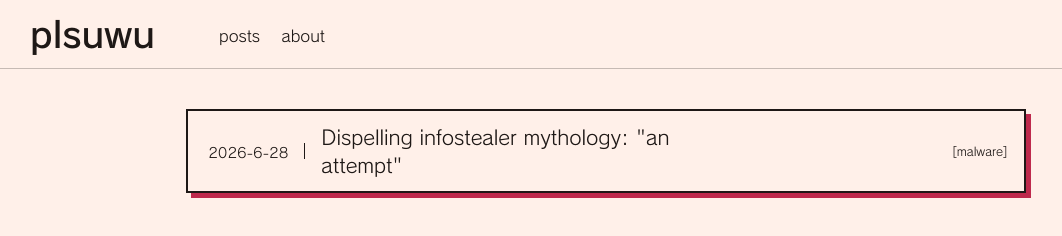
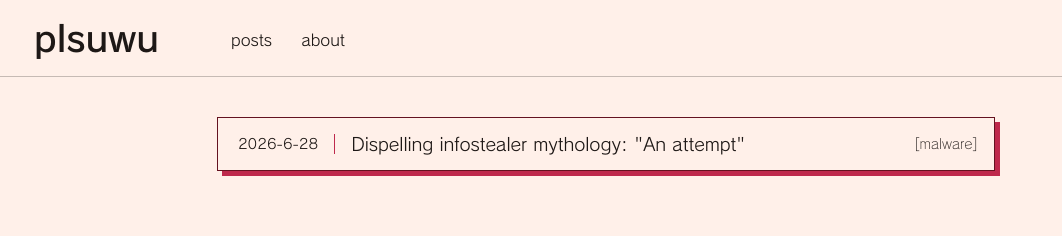
Before and after one commit to plsuwu/plsuwu, an Astro site: page / in a window 1280 px wide. Shown: the whole page, without its empty margins (34-1096 px from the left). Built offline with nearby package versions, Linux system fonts and the light colour scheme; Astro itself is replaced by a stand-in of ours.

Commit message:
chore: some random fixes

```diff
--- a/src/components/Nav.astro
+++ b/src/components/Nav.astro
@@ -10,11 +10,11 @@ const pathname = Astro.url.href;
 >
 	<a
 		href="/"
-		class="text-foreground flex flex-row items-center transition-opacity duration-150 ease-out"
+		class="text-foreground flex flex-row items-center transition-colors duration-150 ease-out"
 	>
 		<span
-			class="font-semibold text-2xl md:text-4xl hover:bg-background-secondary
-            text-foreground transition-all duration-200 ease-out"
+			class="font-semibold text-2xl md:text-4xl hover:bg-foreground-accent
+            text-foreground transition-colors duration-200 ease-out p-1 hover:text-background-secondary"
 			>plsuwu</span
 		>
 	</a>
@@ -23,7 +23,8 @@ const pathname = Astro.url.href;
 			SITE_PAGES.map((item) => (
 				<a
 					href={item.href}
-					class="hover:opacity-65 transition-opacity duration-150 ease-out"
+					class="hover:bg-foreground-accent transition-colors duration-150 ease-out p-1
+                    hover:text-background-secondary"
 				>
 					{item.title}
 				</a>
--- a/src/components/post/Card.astro
+++ b/src/components/post/Card.astro
@@ -6,20 +6,22 @@ const date = `${params.year}-${params.month}-${params.day}`;
 
 <a
 	{href}
-	class="w-[95%] grid grid-cols-3 p-1 md:mb-px mb-6 border-2 border-accent
+	class="w-[95%] grid grid-cols-3 p-1 md:mb-px mb-6 border border-foreground-accent-muted
 		hover:-translate-y-3 duration-200 transition-all ease-out bg-background z-30
         shadow-container group justify-self-center"
 >
 	<div
 		class="flex flex-row w-full col-span-3 md:col-span-2 items-center px-4 py-2 border-accent"
 	>
-		<div
-			class="text-xs md:text-sm border-r border-collapse h-4 pr-4 border-accent/40 text-nowrap"
-		>
+		<div class="text-xs md:text-sm text-nowrap">
 			{date}
 		</div>
 		<div
-			class="xl:text-xl pl-4 w-full group-hover:underline
+			class="border-r border-collapse h-5 w-0 pr-4 border-foreground-accent"
+		>
+		</div>
+		<div
+			class="md:text-lg text-sm md:text-nowrap pl-4 w-full group-hover:underline
         transition-all duration-200 ease-in-out underline-offset-4"
 		>
 			{title}
@@ -28,7 +30,9 @@ const date = `${params.year}-${params.month}-${params.day}`;
 	<div
 		class="hidden md:flex flex-row items-center md:justify-end text-sm md:col-span-1"
 	>
-		<div class="text-xs px-3 py-1">[{tags.join(", ")}]</div>
+		<div class="text-xs lg:text-sm px-3 py-1 font-light">
+			[{tags.join(", ")}]
+		</div>
 	</div>
 </a>
 
--- a/src/content/1.md
+++ b/src/content/1.md
@@ -1,5 +1,5 @@
 ---
-title: 'Dispelling infostealer mythology: "an attempt"'
+title: 'Dispelling infostealer mythology: "An attempt"'
 created_at: 2026-07-28T21:51:15+10:00
 updated_at: 2026-07-29T20:32:30+10:00
 tags:
--- a/src/styles/global.css
+++ b/src/styles/global.css
@@ -35,6 +35,7 @@
     --color-foreground: var(--foreground);
     --color-foreground-secondary: var(--foreground-secondary);
     --color-foreground-accent: var(--foreground-accent);
+    --color-foreground-accent-muted: var(--foreground-accent-muted);
 
     --color-background: var(--background);
     --color-background-secondary: var(--background-secondary);
```
